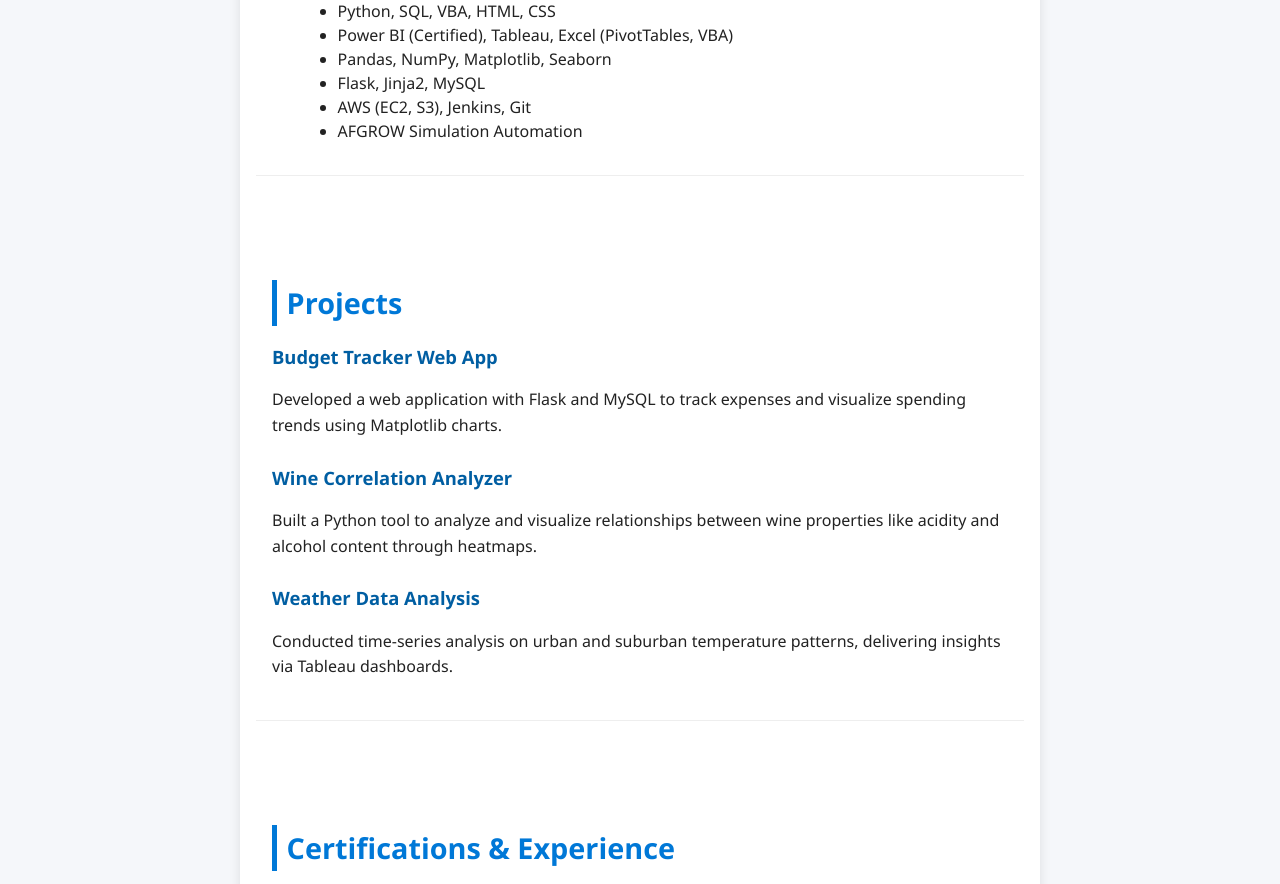
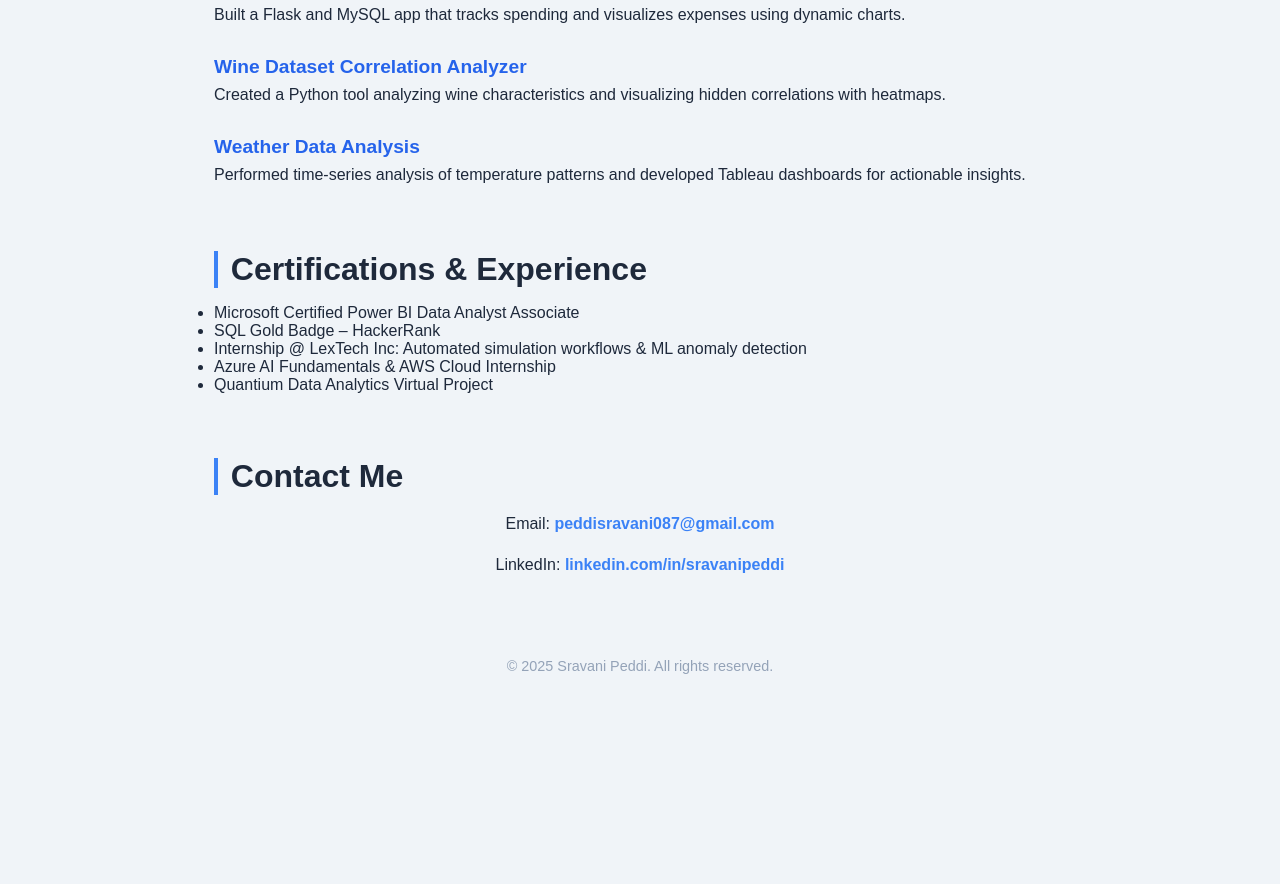
Before and after one commit to peddisravani/sravanipeddi.github.io, a plain HTML site: page index.html in a window 1280 px wide. Shown: the part 714-1598 px from the top of the page. After the commit the page ends 1404 px from the top, so only its background shows below. Drawn offline with Linux system fonts and the light colour scheme.

Commit message:
Update index.html

```diff
--- a/index.html
+++ b/index.html
@@ -5,200 +5,251 @@
 <meta name="viewport" content="width=device-width, initial-scale=1" />
 <title>Sravani Peddi | Data Analyst Portfolio</title>
 <style>
-    /* Reset & base */
+  /* Basic Reset */
   * {
+    margin: 0;
+    padding: 0;
     box-sizing: border-box;
   }
+
+  /* Fonts */
+  @import url('https://fonts.googleapis.com/css2?family=Poppins:wght@300;500;700&display=swap');
+
   body {
-      font-family: 'Segoe UI', Tahoma, Geneva, Verdana, sans-serif;
-      background: #f5f7fa;
-      color: #222;
-      margin: 0;
-      padding: 0;
-      line-height: 1.6;
+    font-family: 'Poppins', sans-serif;
+    background: #f0f4f8;
+    color: #1e293b;
+    scroll-behavior: smooth;
   }
+
   a {
-      color: #0078d7;
+    color: #3b82f6;
     text-decoration: none;
+    transition: color 0.3s ease;
   }
   a:hover {
-      text-decoration: underline;
+    color: #2563eb;
+  }
+
+  /* Navbar */
+  nav {
+    position: fixed;
+    top: 0; left: 0; right: 0;
+    background: white;
+    box-shadow: 0 2px 8px rgba(0,0,0,0.1);
+    display: flex;
+    justify-content: center;
+    padding: 1rem 0;
+    z-index: 1000;
+  }
+  nav ul {
+    list-style: none;
+    display: flex;
+    gap: 2rem;
+  }
+  nav ul li {
+    font-weight: 600;
+  }
+  nav ul li a {
+    font-size: 1rem;
+    cursor: pointer;
   }
 
   /* Container */
   main {
-      max-width: 800px;
-      margin: 2rem auto 4rem;
-      padding: 0 1rem;
-      background: white;
-      border-radius: 10px;
-      box-shadow: 0 4px 12px rgb(0 0 0 / 0.1);
+    max-width: 900px;
+    margin: 100px auto 3rem;
+    padding: 0 1.5rem;
   }
 
-    /* Header */
-    header {
-      background-color: #0078d7;
-      padding: 2.5rem 1rem 4rem;
-      color: white;
-      text-align: center;
-      border-radius: 10px 10px 0 0;
-      position: relative;
+  /* Section Styling */
+  section {
+    margin-bottom: 4rem;
+    opacity: 0;
+    transform: translateY(30px);
+    animation-fill-mode: forwards;
+    animation-duration: 0.8s;
+    animation-timing-function: ease-out;
   }
-    /* Profile Image */
-    .profile-img {
-      width: 160px;
-      height: 160px;
-      object-fit: cover;
-      border-radius: 50%;
-      border: 5px solid white;
-      position: absolute;
-      bottom: -80px;
-      left: 50%;
-      transform: translateX(-50%);
-      background-color: white;
-    }
-    header h1 {
-      margin: 0 0 0.3rem;
-      font-size: 2.8rem;
-      font-weight: 700;
-    }
-    header p {
-      margin: 0;
-      font-weight: 500;
-      font-size: 1.3rem;
-      letter-spacing: 0.05em;
+  section.visible {
+    opacity: 1;
+    transform: translateY(0);
   }
 
-    /* Section styling */
-    section {
-      padding: 5rem 1rem 1rem; /* top padding accounts for profile image overlap */
-      border-bottom: 1px solid #eee;
+  h1, h2 {
+    color: #1e293b;
   }
-    section:last-child {
-      border-bottom: none;
-      padding-bottom: 2rem;
+
+  h1 {
+    font-weight: 700;
+    font-size: 3rem;
+    margin-bottom: 0.3rem;
   }
 
   h2 {
-      color: #0078d7;
+    font-weight: 700;
+    font-size: 2rem;
+    border-left: 4px solid #3b82f6;
+    padding-left: 0.8rem;
     margin-bottom: 1rem;
-      font-weight: 700;
-      font-size: 1.8rem;
-      border-left: 5px solid #0078d7;
-      padding-left: 0.6rem;
   }
 
-    ul {
-      margin-left: 1.6rem;
+  p {
+    font-weight: 300;
+    line-height: 1.6;
+    margin-bottom: 1rem;
+  }
+
+  /* Profile Photo */
+  .profile-photo {
+    width: 160px;
+    height: 160px;
+    border-radius: 50%;
+    object-fit: cover;
+    margin-bottom: 1.5rem;
+    box-shadow: 0 6px 15px rgba(59,130,246,0.3);
+  }
+
+  /* About Section */
+  #about {
+    text-align: center;
+  }
+
+  /* Skills */
+  ul.skills-list {
+    display: flex;
+    flex-wrap: wrap;
+    gap: 12px;
+    list-style: none;
+    justify-content: center;
+  }
+  ul.skills-list li {
+    background: #3b82f6;
+    color: white;
+    font-weight: 500;
+    padding: 0.5rem 1rem;
+    border-radius: 25px;
+    font-size: 0.9rem;
+  }
+
+  /* Projects */
+  .project {
+    margin-bottom: 1.8rem;
+  }
+  .project-title {
+    font-weight: 600;
+    font-size: 1.2rem;
+    color: #2563eb;
+    margin-bottom: 0.3rem;
+  }
+  .project-desc {
+    font-weight: 300;
     line-height: 1.5;
   }
 
-    .project {
-      margin-bottom: 1.5rem;
-    }
-    .project-title {
-      font-weight: 600;
-      font-size: 1.15rem;
-      margin-bottom: 0.3rem;
-      color: #005ea2;
+  /* Contact */
+  #contact p {
+    font-size: 1rem;
+    font-weight: 400;
+    text-align: center;
   }
 
-    /* Contact Section */
-    .contact-info {
-      font-size: 1rem;
-      line-height: 1.8;
+  #contact a {
+    font-weight: 600;
   }
 
   /* Footer */
   footer {
     text-align: center;
-      padding: 1.5rem 1rem;
+    color: #94a3b8;
+    margin-top: 3rem;
+    padding: 1rem 0;
     font-size: 0.9rem;
-      color: #666;
-      background-color: #f0f2f5;
-      border-top: 1px solid #ddd;
-      margin-top: 3rem;
     user-select: none;
   }
 
+  /* Animations */
+  @keyframes fadeUp {
+    from {
+      opacity: 0;
+      transform: translateY(30px);
+    }
+    to {
+      opacity: 1;
+      transform: translateY(0);
+    }
+  }
+
   /* Responsive */
-    @media (max-width: 480px) {
-      header h1 {
-        font-size: 2rem;
+  @media (max-width: 600px) {
+    h1 {
+      font-size: 2.4rem;
     }
-      header p {
-        font-size: 1.1rem;
+    h2 {
+      font-size: 1.6rem;
     }
-      .profile-img {
+    .profile-photo {
       width: 120px;
       height: 120px;
-        bottom: -60px;
-      }
-      main {
-        margin: 1rem;
+      margin-bottom: 1rem;
     }
   }
 </style>
 </head>
 <body>
-  <header>
-    <img src="profile.jpg" alt="Sravani Peddi" class="profile-img" />
-    <h1>Sravani Peddi</h1>
-    <p>Data Analyst | Python Developer | Power BI Certified</p>
-  </header>
+
+<nav>
+  <ul>
+    <li><a href="#about">About</a></li>
+    <li><a href="#skills">Skills</a></li>
+    <li><a href="#projects">Projects</a></li>
+    <li><a href="#certifications">Certifications</a></li>
+    <li><a href="#contact">Contact</a></li>
+  </ul>
+</nav>
 
 <main>
-    <section id="about">
-      <h2>About Me</h2>
+  <section id="about" class="fade-section">
+    <img src="profile.jpg" alt="Sravani Peddi" class="profile-photo" />
+    <h1>Sravani Peddi</h1>
     <p>
-        I’m a recent Master's graduate in Computer Science from Wright State University,
-        passionate about converting data into impactful insights. I specialize in Python,
-        SQL, Power BI, and data automation — building solutions that simplify complex problems
-        and help teams make smarter decisions.
+      Recent MS in Computer Science graduate passionate about leveraging data to solve real-world problems. Skilled in Python, SQL, Power BI, and data automation. Dedicated to delivering actionable insights through clean, efficient data solutions.
     </p>
   </section>
 
-    <section id="skills">
+  <section id="skills" class="fade-section">
     <h2>Skills</h2>
-      <ul>
-        <li>Python, SQL, VBA, HTML, CSS</li>
-        <li>Power BI (Certified), Tableau, Excel (PivotTables, VBA)</li>
-        <li>Pandas, NumPy, Matplotlib, Seaborn</li>
-        <li>Flask, Jinja2, MySQL</li>
-        <li>AWS (EC2, S3), Jenkins, Git</li>
-        <li>AFGROW Simulation Automation</li>
+    <ul class="skills-list">
+      <li>Python</li>
+      <li>SQL</li>
+      <li>Power BI</li>
+      <li>Tableau</li>
+      <li>VBA</li>
+      <li>Flask</li>
+      <li>MySQL</li>
+      <li>AWS</li>
+      <li>Jenkins</li>
+      <li>Git</li>
     </ul>
   </section>
 
-    <section id="projects">
+  <section id="projects" class="fade-section">
     <h2>Projects</h2>
-
     <div class="project">
-        <div class="project-title">Budget Tracker Web App</div>
-        <p>
-          Developed a web application with Flask and MySQL to track expenses and visualize
-          spending trends using Matplotlib charts.
-        </p>
+      <div class="project-title">Budget Tracker Web Application</div>
+      <div class="project-desc">Built a Flask and MySQL app that tracks spending and visualizes expenses using dynamic charts.</div>
     </div>
-
     <div class="project">
-        <div class="project-title">Wine Correlation Analyzer</div>
-        <p>
-          Built a Python tool to analyze and visualize relationships between wine properties
-          like acidity and alcohol content through heatmaps.
-        </p>
+      <div class="project-title">Wine Dataset Correlation Analyzer</div>
+      <div class="project-desc">Created a Python tool analyzing wine characteristics and visualizing hidden correlations with heatmaps.</div>
     </div>
-
     <div class="project">
       <div class="project-title">Weather Data Analysis</div>
-        <p>
-          Conducted time-series analysis on urban and suburban temperature patterns, delivering
-          insights via Tableau dashboards.
-        </p>
+      <div class="project-desc">Performed time-series analysis of temperature patterns and developed Tableau dashboards for actionable insights.</div>
     </div>
   </section>
 
-    <section id="certifications">
+  <section id="certifications" class="fade-section">
     <h2>Certifications & Experience</h2>
     <ul>
       <li>Microsoft Certified Power BI Data Analyst Associate</li>
@@ -209,17 +260,33 @@
     </ul>
   </section>
 
-    <section id="contact">
+  <section id="contact" class="fade-section">
     <h2>Contact Me</h2>
-      <p class="contact-info">
-        📧 Email: <a href="mailto:peddisravani087@gmail.com">peddisravani087@gmail.com</a><br />
-        🔗 LinkedIn: <a href="https://www.linkedin.com/in/sravanipeddi" target="_blank" rel="noopener noreferrer">linkedin.com/in/sravanipeddi</a>
-      </p>
+    <p>Email: <a href="mailto:peddisravani087@gmail.com">peddisravani087@gmail.com</a></p>
+    <p>LinkedIn: <a href="https://www.linkedin.com/in/sravanipeddi" target="_blank" rel="noopener noreferrer">linkedin.com/in/sravanipeddi</a></p>
   </section>
 </main>
 
 <footer>
-    &copy; 2025 Sravani Peddi. Made with ❤️
+  &copy; 2025 Sravani Peddi. All rights reserved.
 </footer>
+
+<script>
+  // Simple scroll animation for fade-in sections
+  const sections = document.querySelectorAll('.fade-section');
+  const observer = new IntersectionObserver(
+    (entries) => {
+      entries.forEach(entry => {
+        if (entry.isIntersecting) {
+          entry.target.classList.add('visible');
+          observer.unobserve(entry.target);
+        }
+      });
+    },
+    { threshold: 0.1 }
+  );
+  sections.forEach(section => observer.observe(section));
+</script>
+
 </body>
 </html>
```
Lines whose indentation alone changed are shown as unchanged.
